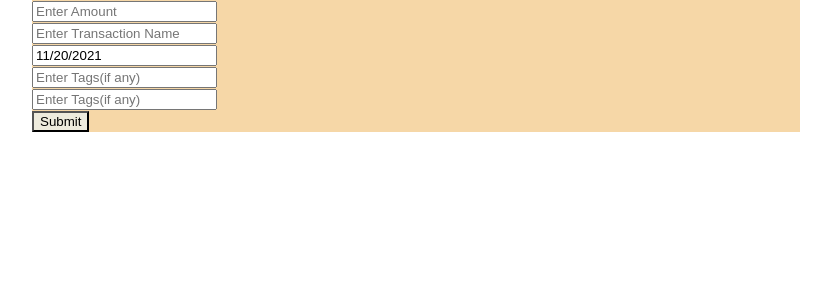
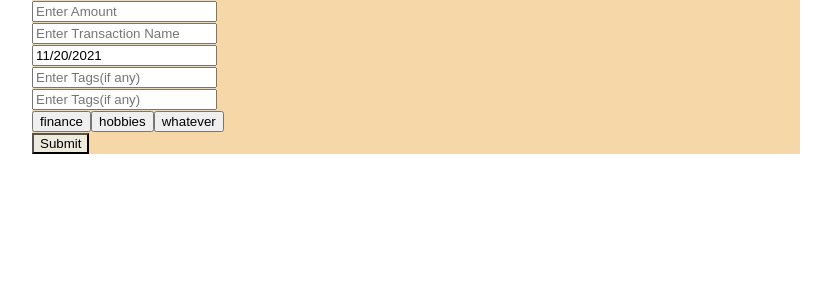
Before and after one commit to ai-is-awesome/react-expense-tracker, a React (Create React App) app: page / in a window 1280 px wide. Shown: the top 300 px of the page, without its empty margins (224-1055 px from the left). Built offline with nearby package versions, Linux system fonts and the light colour scheme; the HTML template or start-up script is replaced by a standard one.

Commit message:
implemented tags with using filteredTags as an array without using state

```diff
--- a/src/pages/Tag.js
+++ b/src/pages/Tag.js
@@ -2,10 +2,12 @@ import React, { useState } from "react";
 
 export default function Tag() {
   const tagArray = ["finance", "hobbies", "whatever"];
-  const [filteredTags, setFilteredTags] = useState([]);
+
   const [userTagInput, setUserTagInput] = useState("");
   const [selectedTags, setSelectedTags] = useState([]);
-
+  let filteredTags = tagArray.filter(
+    (elem) => elem.startsWith(userTagInput) && !selectedTags.includes(elem)
+  );
   function removeItemOnce(arr, value) {
     var index = arr.indexOf(value);
     if (index > -1) {
@@ -18,7 +20,7 @@ export default function Tag() {
   const filterTagsHandler = (e) => {
     setUserTagInput(e.target.value);
     console.log("selected tag inside filter: ", selectedTags);
-    setFilteredTags(
+    filteredTags = filteredTags.filter(
       tagArray.filter(
         (elem) =>
           elem.startsWith(e.target.value) && !selectedTags.includes(elem)
@@ -29,7 +31,9 @@ export default function Tag() {
 
   const addTagHandler = (e, elem) => {
     e.preventDefault();
-    setFilteredTags(removeItemOnce(filteredTags, elem));
+    const newFilteredTags = removeItemOnce(filteredTags, elem);
+    console.log("tags to remove: ", newFilteredTags);
+    filteredTags = newFilteredTags;
     setSelectedTags(selectedTags.concat(elem));
   };
   return (
```
